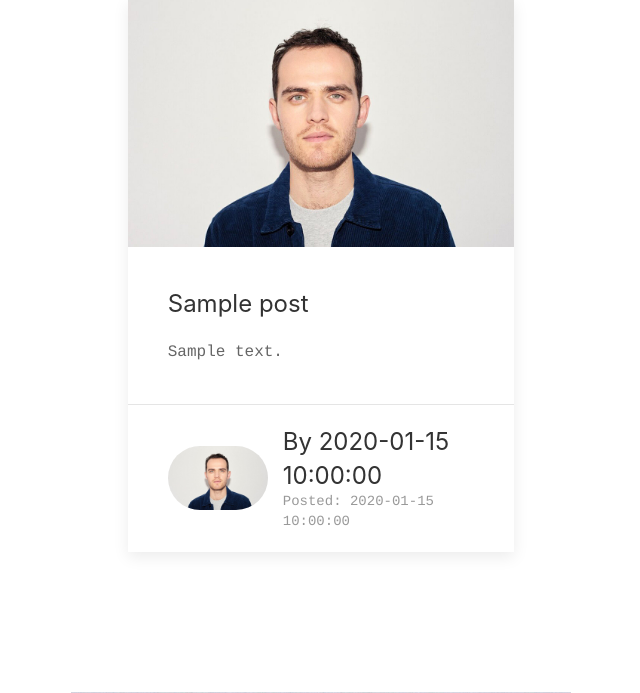
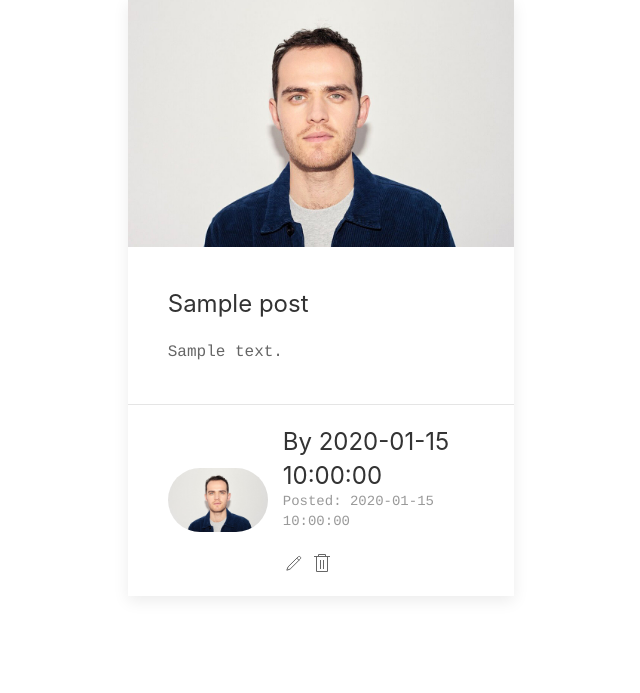
Before and after one commit to Code-Institute-Submissions/send-it-blog, a Flask app: page / in a window 1280 px wide. Shown: the part 939-1632 px from the top of the page, without its empty margins (319-959 px from the left). Run offline with Flask 2, Linux system fonts and the light colour scheme; a database or web service that is not in the repository returns one stand-in record (values such as "Sample title"); some libraries are stand-ins or nearby versions; some web fonts are replaced.

Commit message:
Add edit and delete icons to posts on posts.html

```diff
--- a/templates/posts.html
+++ b/templates/posts.html
@@ -30,6 +30,8 @@
                     <div class="uk-width-expand">
                         <h3 class="uk-card-title uk-margin-remove-bottom">By {{ post.created_by }}</h3>
                         <p class="uk-text-meta uk-margin-remove-top">Posted: {{ post.post_date }}</p>
+                        <a href="" uk-icon="icon: pencil"></a>
+                        <a href="" uk-icon="icon: trash"></a>
                     </div>
                 </div>
             </div>
```
